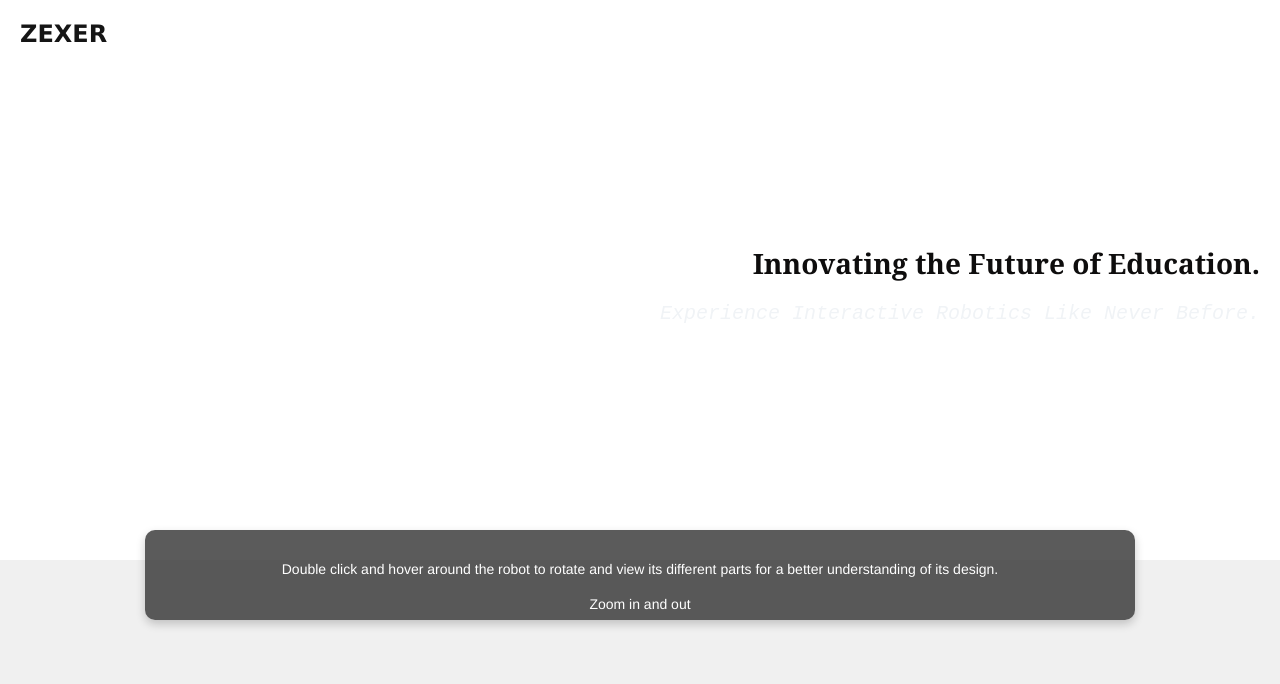
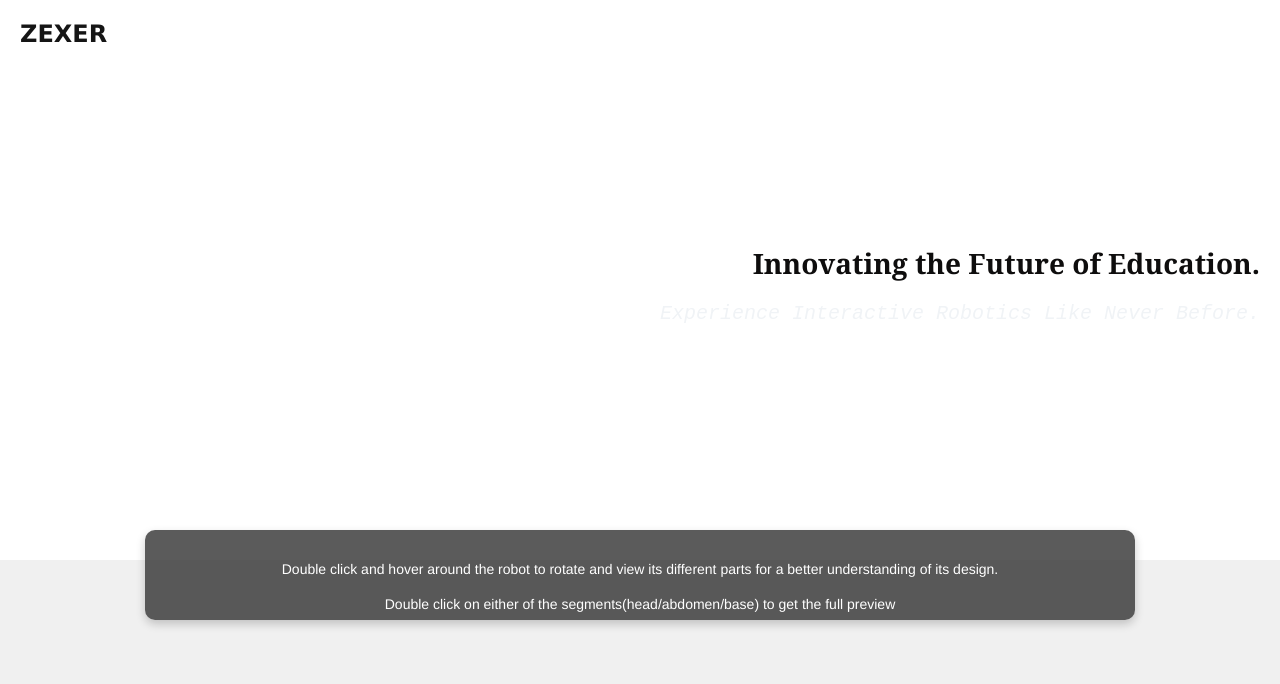
Before and after one commit to Zexer11/RTA-ZEXER, a plain HTML site: page index.html in a window 1280 px wide. Shown: the top 684 px of the page. Drawn offline with Linux system fonts and the light colour scheme; some packages are replaced by stand-ins of ours; a script that the page names is missing.

Commit message:
Update index.html

```diff
--- a/index.html
+++ b/index.html
@@ -30,7 +30,7 @@
     <!-- Instruction Container -->
     <div class="instruction-container">
         <p>Double click and hover around the robot to rotate and view its different parts for a better understanding of its design.</p>
-        <p>Zoom in and out</p>
+        <p>Double click on either of the segments(head/abdomen/base) to get the full preview</p>
     </div>
 
     <!-- Video Containers -->
@@ -174,6 +174,7 @@
                 <li>Visual Studio Code</li>
                 <li>GitHub</li>
                 <li>Clipchamp</li>
+                <li>Cloudflare </li>
             </ul>
         </div>
 
```
